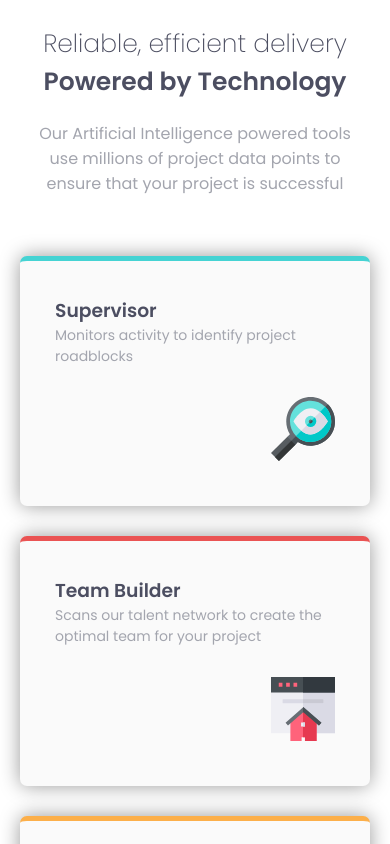
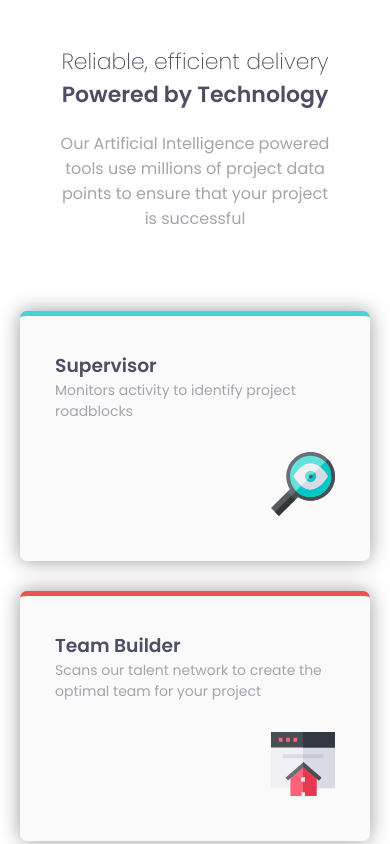
Before and after one commit to xStephx/four-card-feature-section-challenge, a plain HTML site: page index.html in a window 390 px wide. Shown: the top 844 px of the page. Drawn offline with Linux system fonts and the light colour scheme.

Commit message:
Update style.css

```diff
--- a/assets/css/style.css
+++ b/assets/css/style.css
@@ -40,12 +40,14 @@ body{
 .container{
     display: flex;
     flex-direction: column;
-    width: 1200px;
+    align-items: center;
+    justify-content: center;
+    max-width: 1200px;
     margin-top: 25px;
 }
 
 .heading-holder{
-    padding: 20px 100px;
+    padding: 20px 50px;
     text-align: center;
 }
 #first-h1{
@@ -74,7 +76,7 @@ body{
 .card{
     border-radius: 7px;
     padding: 35px;
-    width: 350px;
+    max-width: 350px;
     height: 250px;
     background-color: var(--Very-Light-Gray);
     box-shadow: 0 0 20px rgba(0, 0, 0, 0.4);
@@ -111,20 +113,18 @@ body{
 .attribution { font-size: 11px; text-align: center; }
 .attribution a { color: hsl(228, 45%, 44%); }
 
-@media(max-width: 768px){
+@media(max-width: 730px){
     .container{
-        width: 350px;
-    }
-    .heading-holder{
-        padding: 0;
+        max-width: 650px;
+        align-items: center;
     }
     #first-h1{
-        font-size: 25px;
+        font-size: 22px;
         font-weight: 300;
         color: var(--Very-Dark-Blue);
     }
     #second-h1{
-        font-size: 25px;
+        font-size: 22px;
         font-weight: var(--font-wght-600);
         color: var(--Very-Dark-Blue);
     }
@@ -146,3 +146,8 @@ body{
         order: 1;
     }
 }
+@media(max-width: 1100px){
+    .card:nth-child(1), .card:nth-child(3) {
+        transform: none;
+    }
+}
```
